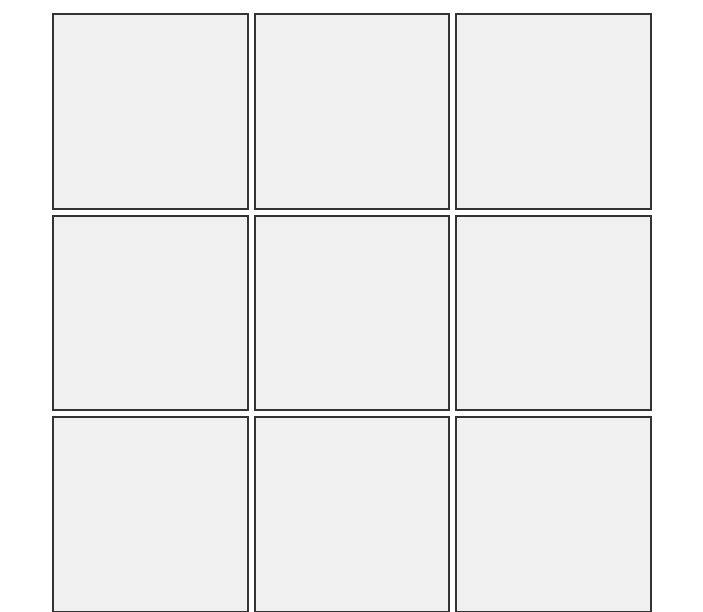
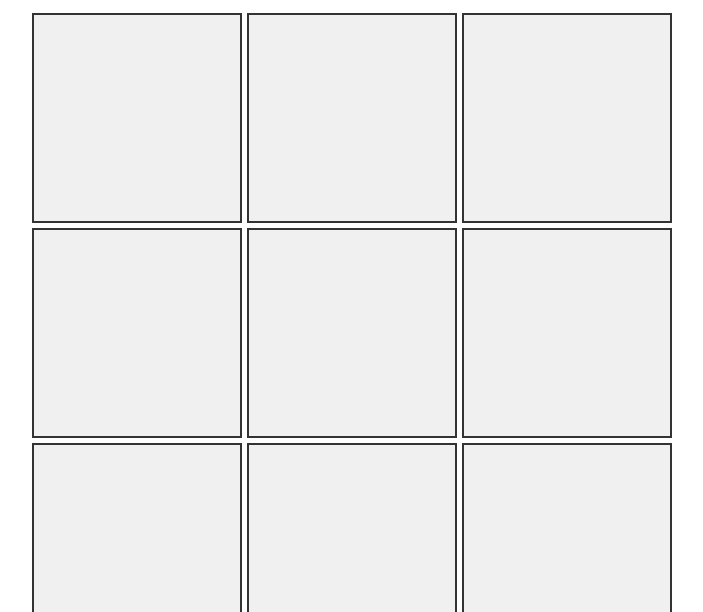
Before and after one commit to Mic-Tyson/tic-tac-toe, a plain HTML site: page index.html in a window 1280 px wide. Shown: the top 612 px of the page, without its empty margins (288-991 px from the left). Drawn offline with Linux system fonts and the light colour scheme.

Commit message:
adjust styling to scale better on larger screens

```diff
--- a/styles.css
+++ b/styles.css
@@ -12,8 +12,6 @@ body {
   gap: 5px;
   width: 80vmin; /* Set the width relative to viewport size */
   height: 80vmin; /* Keep it square */
-  max-width: 600px; /* Optional max size */
-  max-height: 600px; /* Optional max size */
   border: 5px solid transparent; /* Default border */
   transition: border-color 0.5s;
 }
```
